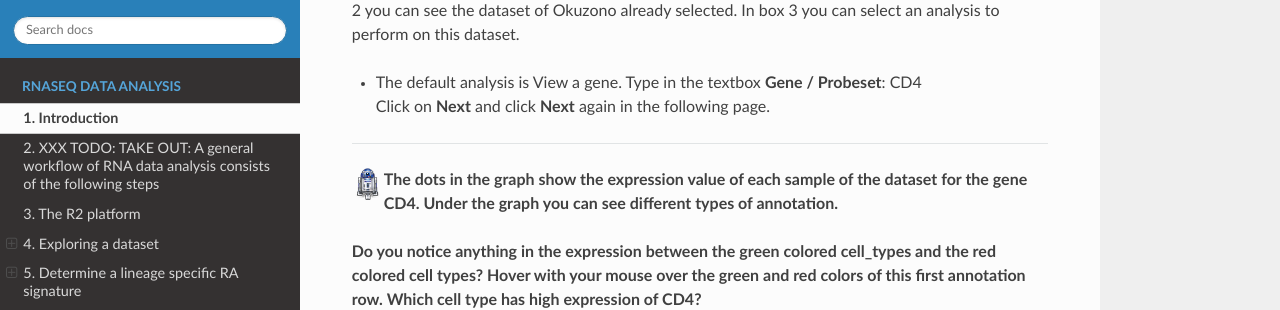
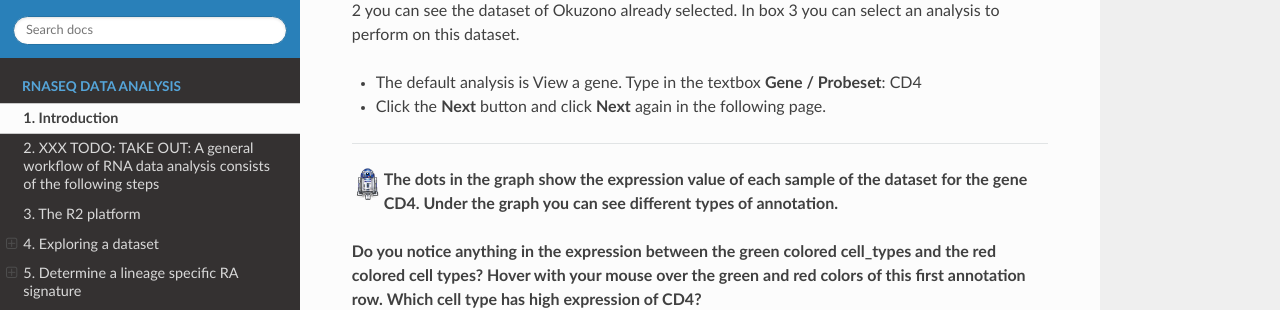
Before and after one commit to antronerds/r2-training-courses, a Sphinx documentation site: the page built from docs/RNA_seq_data_analysis_-_Using_Rheumatoid_Arthritis_data.md, in a window 1280 px wide and 900 px high, scrolled down 2088 px. Shown: the part 161-471 px from the top of the window. Built offline with Sphinx 7.4.7 and the Read the Docs theme 2.0.0, drawn with Linux system fonts in a browser that asks for light colours.

Commit message:
explore your datset

```diff
--- a/docs/RNA_seq_data_analysis_-_Using_Rheumatoid_Arthritis_data.md
+++ b/docs/RNA_seq_data_analysis_-_Using_Rheumatoid_Arthritis_data.md
@@ -53,7 +53,7 @@ Takeshita and Okuzono et al. have collected a large number of samples from clini
 The main page of R2 shows five numbered boxes to choose a dataset and a type of analysis. In box 2 you can see the dataset of Okuzono already selected. In box 3 you can select an analysis to perform on this dataset.
 
 * The default analysis is View a gene. Type in the textbox **Gene / Probeset**: CD4
- Click on **Next** and click **Next** again in the following page.
+* Click the **Next** button and click **Next** again in the following page.
 
  ---------
    ![](_static/images/R2d2_logo.png)**The dots in the graph show the expression value of each sample of the dataset for the gene CD4. Under the graph you can see different types of annotation.**
```
